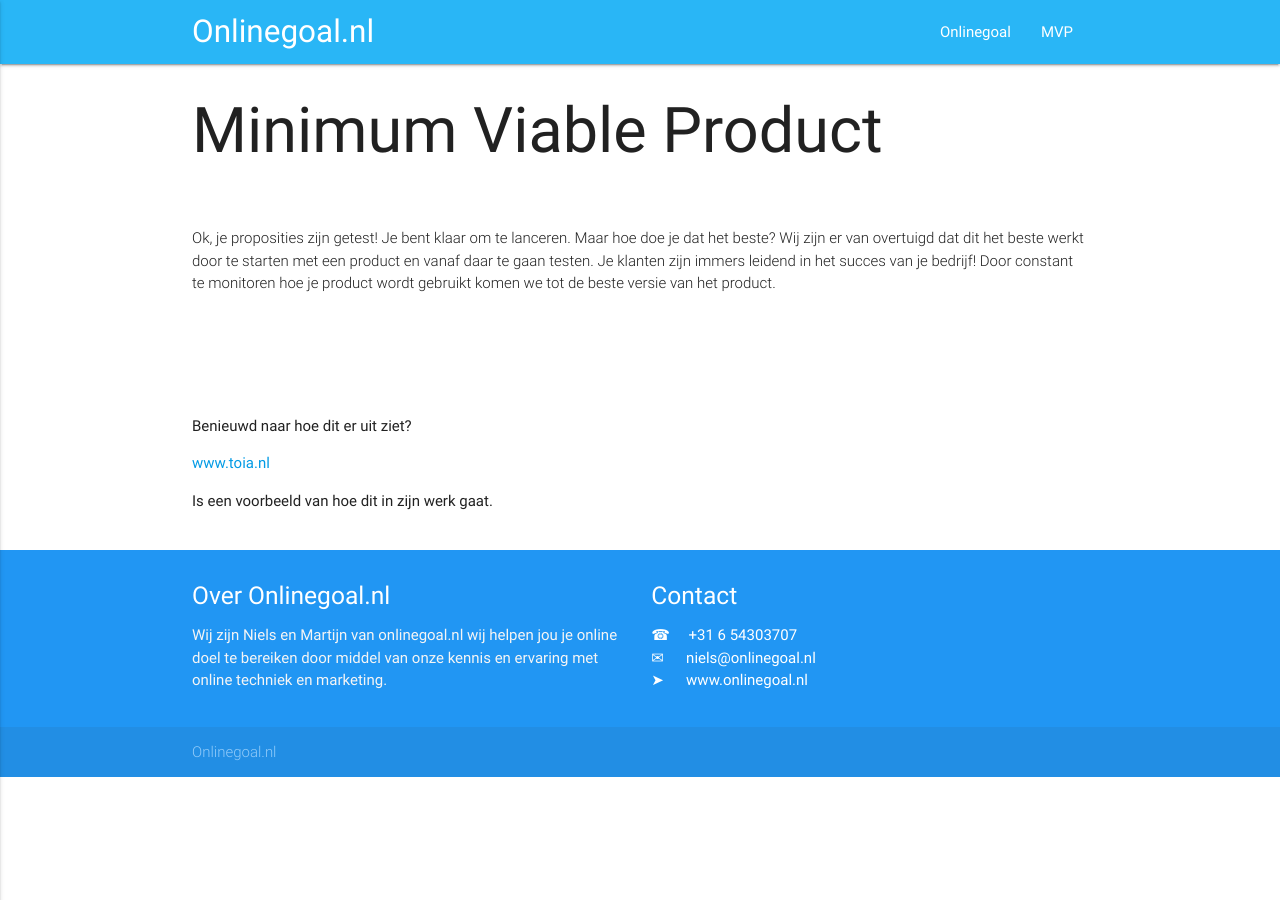
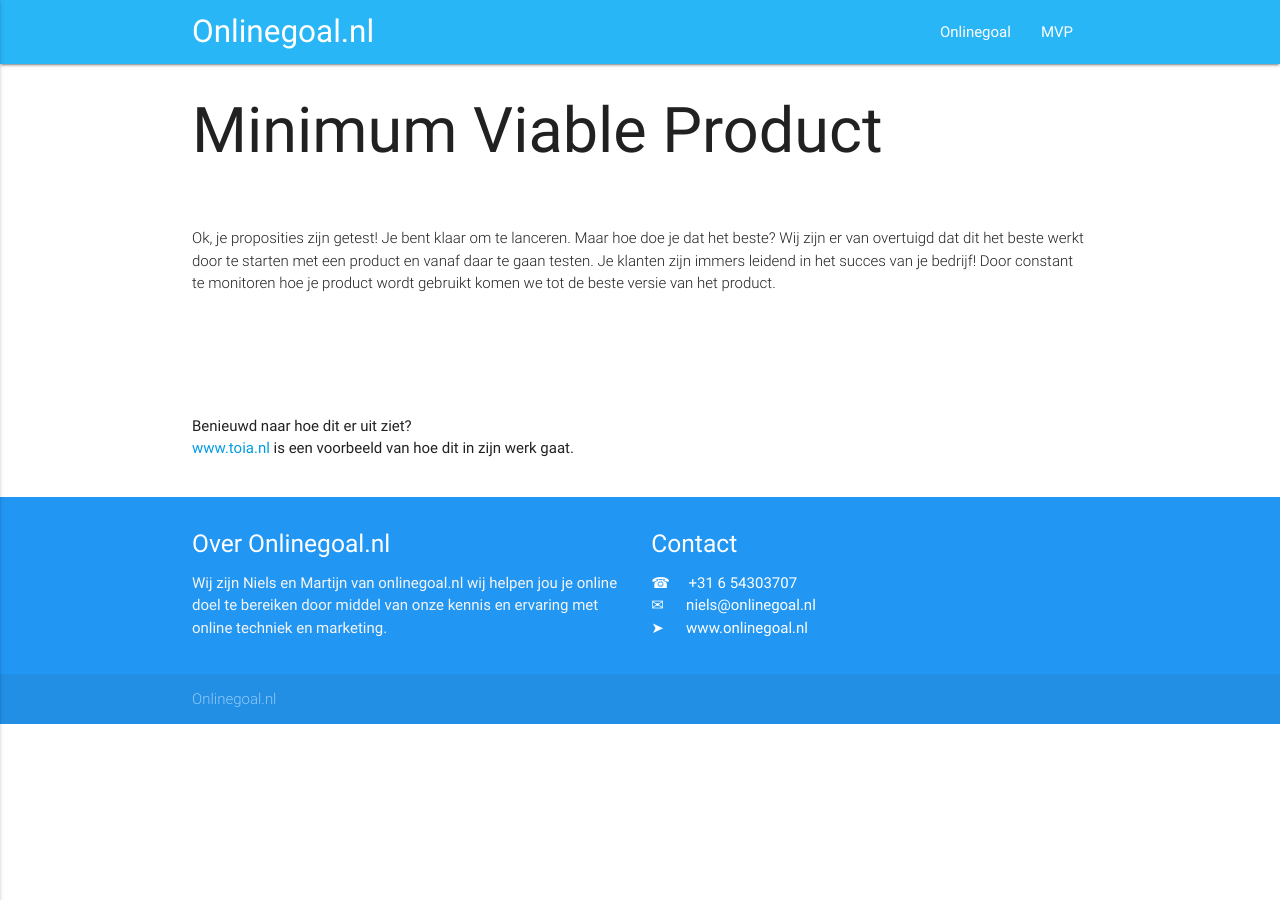
Before and after one commit to martijnvdbrug/onlinegoal.nl, a Jekyll site: the page built from _pages/mvp.md, in a window 1280 px wide. Built offline with Jekyll 4.4.1, drawn with Linux system fonts in a browser that asks for light colours.

```diff
--- a/_pages/mvp.md
+++ b/_pages/mvp.md
@@ -16,8 +16,7 @@ permalink: /minimum-viable-product
 <br>
 <br>
 
-<p>Benieuwd naar hoe dit er uit ziet?</p>
-<a href="https://www.toia.nl">www.toia.nl</a>
-<p>Is een voorbeeld van hoe dit in zijn werk gaat.
+<p>Benieuwd naar hoe dit er uit ziet? <br>
+<a href="https://www.toia.nl">www.toia.nl</a> is een voorbeeld van hoe dit in zijn werk gaat.
 <br>
 <br>
```
